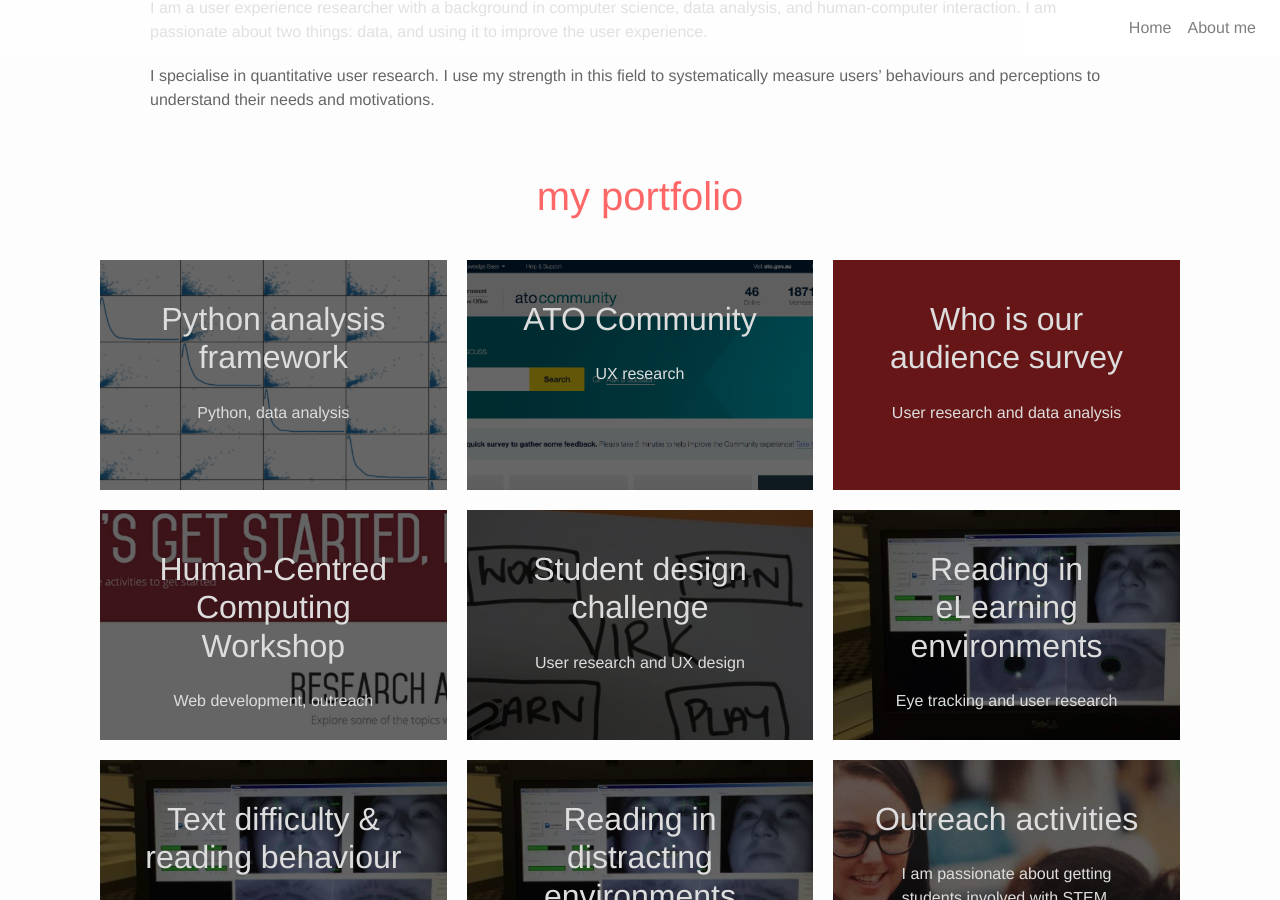
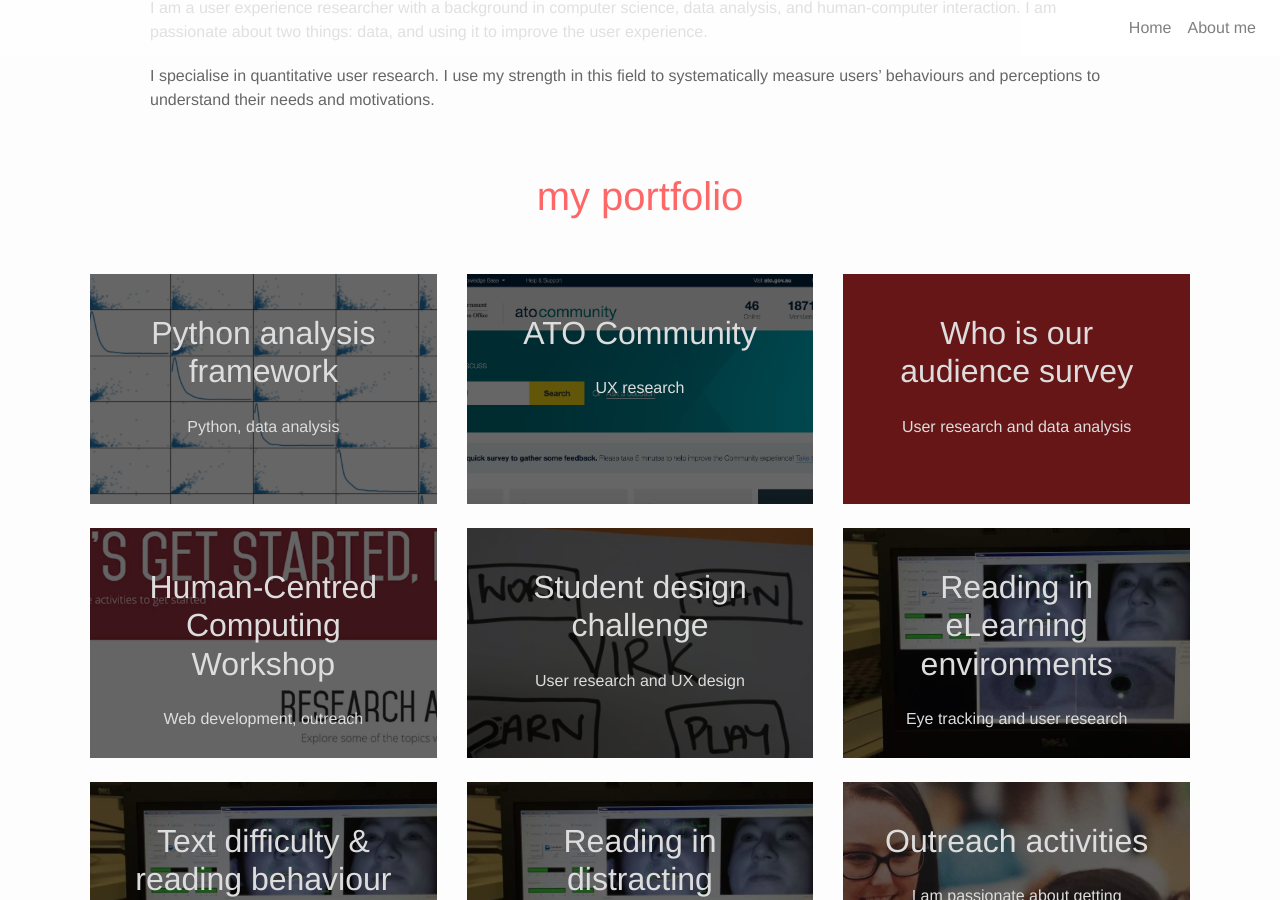
Before and after one commit to leanaco/jekyll-bootstrap4, a Jekyll site: the page built from index.md, in a window 1280 px wide and 900 px high, scrolled down 406 px. Built offline with Jekyll 4.4.1, drawn with Linux system fonts in a browser that asks for light colours; nearby versions of some CDN libraries.

Commit message:
Added responsiveness to portfolio tiles

```diff
--- a/index.md
+++ b/index.md
@@ -28,10 +28,11 @@
 <div class="container">
   <h1 class="text-center">my portfolio</h1>
 
+  <div class="row">
   {% assign projects = site.portfolio | sort: 'order' | reverse %}
   {% for project in projects %}
-  <div class="project">
-      <div class="thumbnail">
+  <div class="col-md-4">
+      <div class="thumbnail mt-4">
           <a href="{{ site.baseurl }}{{ project.url }}">
           {% if project.img %}
           <img class="thumbnail" src="{{ project.img }}"/>
@@ -47,6 +48,7 @@
       </div>
   </div>
   {% endfor %}
+  </div>
 </div><!-- /container -->
 
 
```
